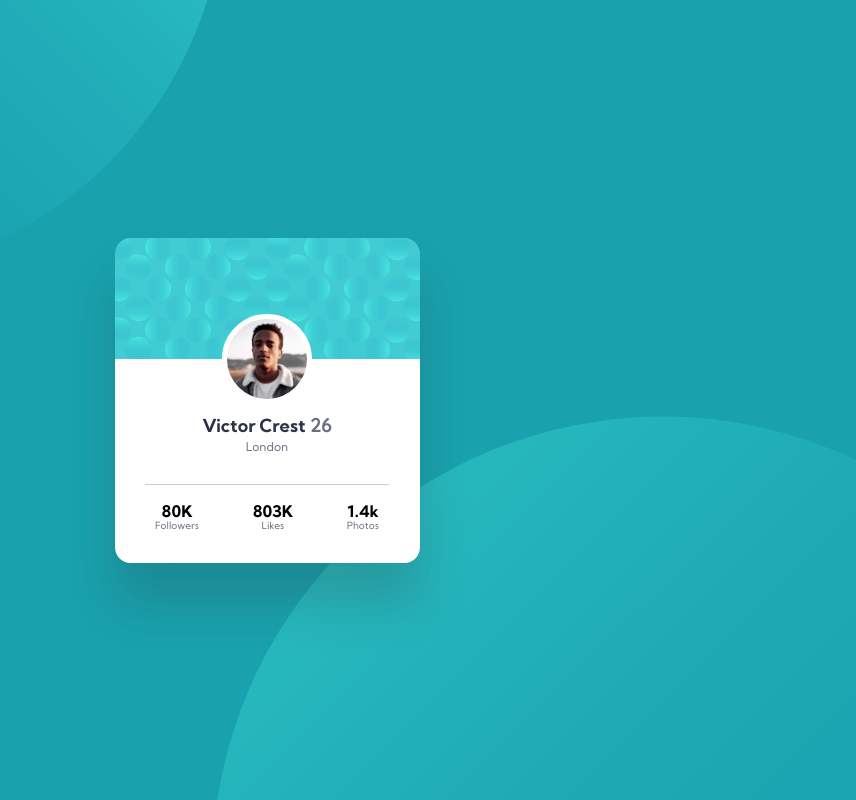
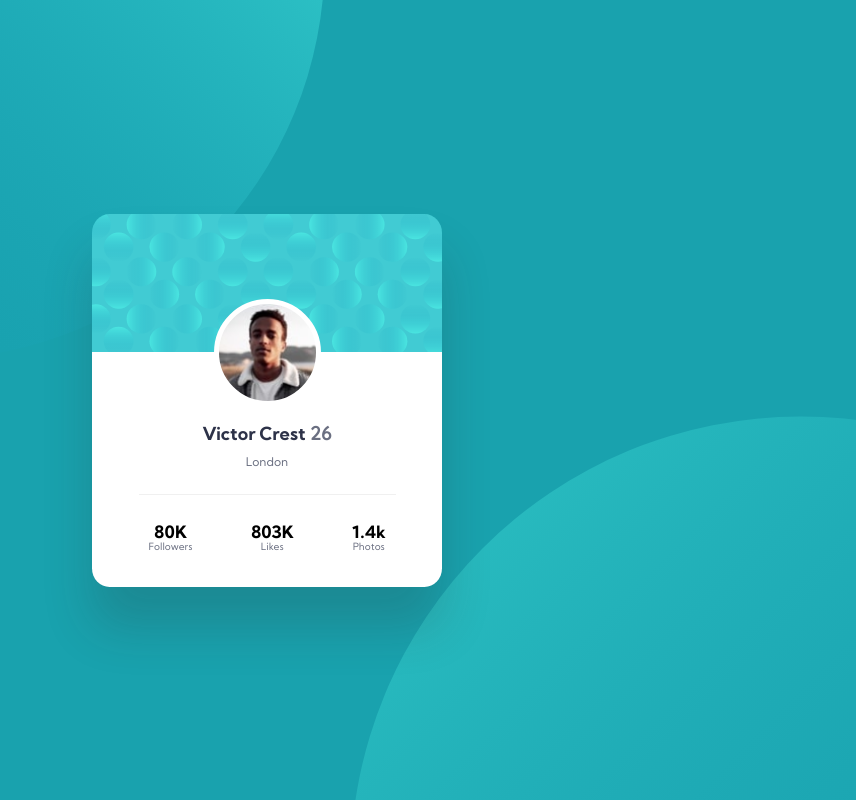
Before and after one commit to vicru5/FMprofileCard, a plain HTML site: page index.html in a window 1280 px wide. Shown: the whole page, without its empty margins (373-1229 px from the left). Drawn offline with Linux system fonts and the light colour scheme.

Commit message:
Resizing all elements

```diff
--- a/style.css
+++ b/style.css
@@ -33,8 +33,8 @@ main{
 	position: relative;
 	width: 800px;
 	height: 800px;
-	top: -65%;
-	left: -15.7%;
+	top: -55%;
+	left: -8%;
 }
 
 #bottom{
@@ -42,7 +42,7 @@ main{
 	width: 900px;
 	height: 900px;
 	bottom: -52%;
-	right: 16.8%;
+	right: 6%;
 }
 
 .container{
@@ -62,19 +62,19 @@ main{
 	align-items: center;
 	align-content: center;
 	text-align: center;
-	height: 325px;
-	width: 305px;
+	height: 373px;
+	width: 350px;
 	background: url('images/bg-pattern-card.svg') no-repeat white;
-	background-size: 100% 121px;
+	background-size: 100% 138px;
 	border-radius: 5%;
 	box-shadow: 0px 40px 50px rgba(41,41,41,0.2);
 }
 
 .card .avatar{
 	position: relative;
-	top: calc(121px - 45px);
-	height: 90px;
-	width: 90px;
+	top: calc(138px - 52.5px);
+	height: 107px;
+	width: 107px;
 	border-radius: 50%;
 	border: 5px solid white;
 	background-image: url('images/image-victor.jpg');
@@ -87,31 +87,32 @@ main{
 	position: relative;
 	font-size: 12px;
 	font-family: 'Kumbh Bold';
-	top: 90px;
+	top: 105px;
 	color: hsl(229, 23%, 23%);
 }
 
 .nameCard span, .nameCard p{
-	margin-top: 5px;
+	margin-top: 12px;
 	font-family: 'Kumbh Regular';
 	color: hsl(227, 10%, 46%);
 }
 
 .data{
 	position: relative;
-	top: 120px;
-	width: 80%;
-	margin: 0px 30px;
+	top: 130px;
+	width: 257px;
+	margin: 0px auto;
 	display: inline-flex;
 	flex-direction: row;
 	justify-content: space-between;
 	text-align: center;
-	border-top: 1px solid #ccc;
-	padding: 20px 10px;
+	border-top: 1px solid #F0F0F0;
+	padding: 30px 10px;
 }
 
 .data .count{
 	font-family: 'Kumbh Bold';
+	font-size: 17px;
 }
 
 .data .title{
```
